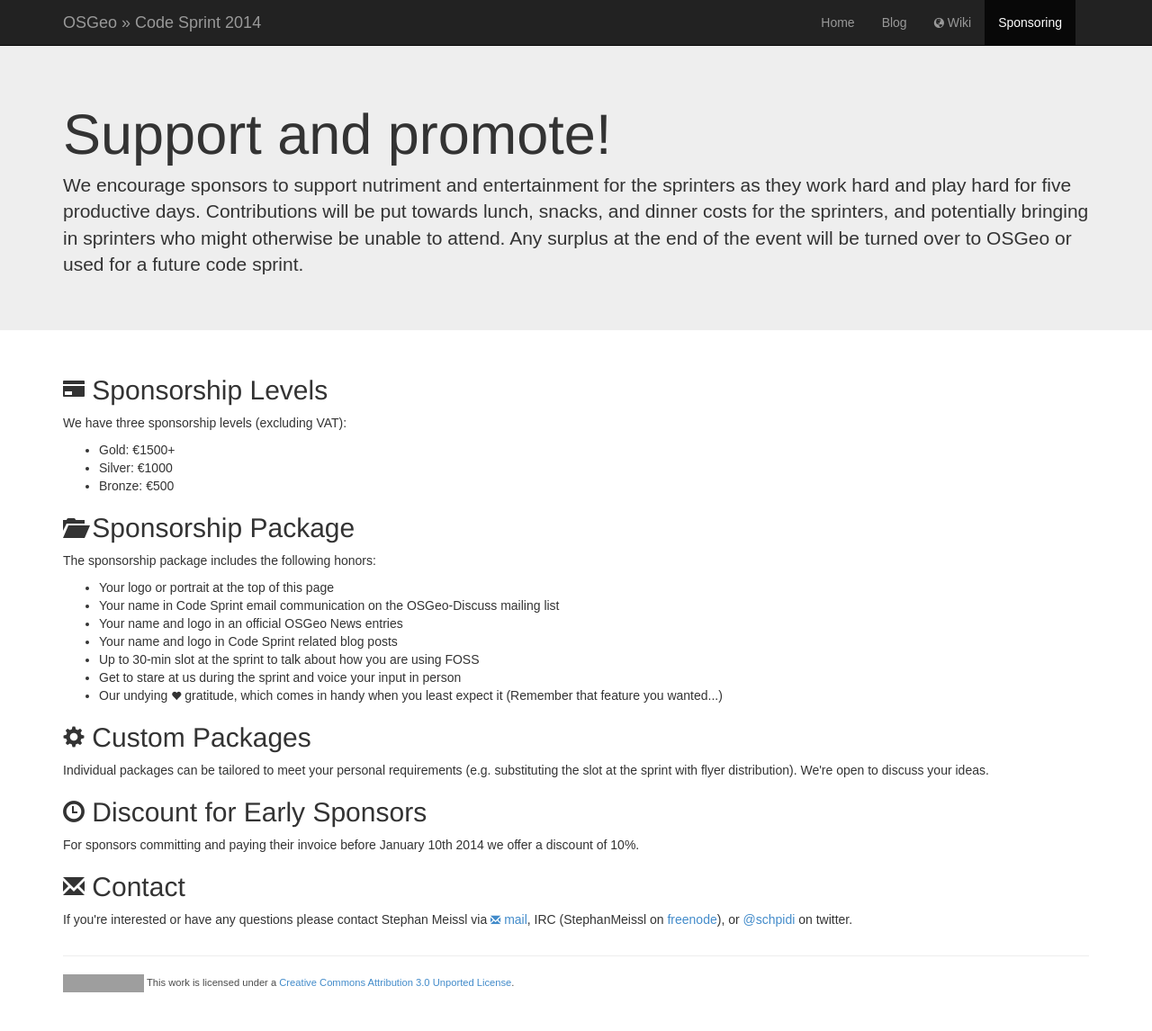
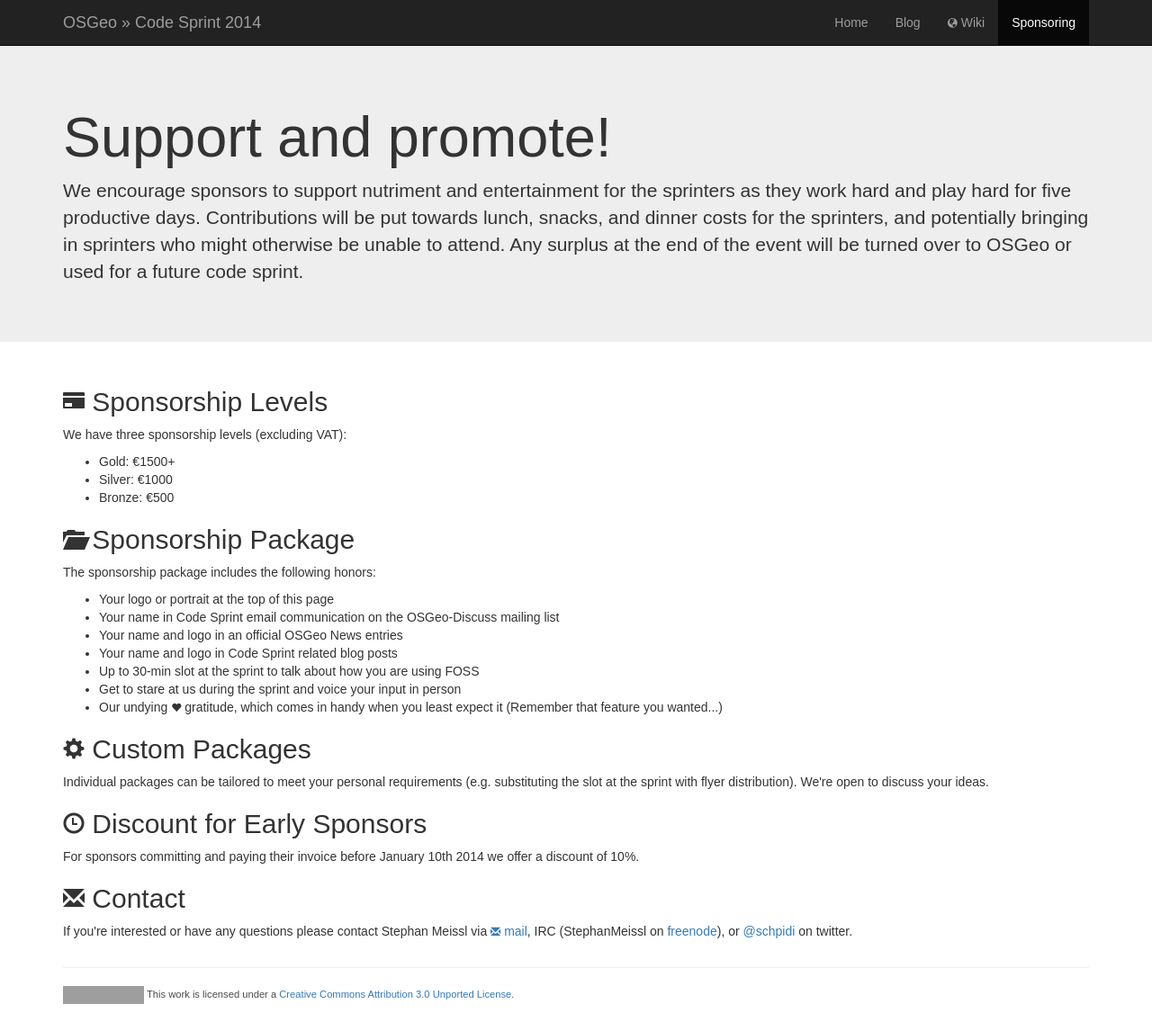
Before and after one commit to EOX-A/vienna_code_sprint_2014, a Jekyll site: the page built from sponsoring.html, in a window 1280 px wide and 1146 px high. Shown: the whole window at 90% size. Built offline with Jekyll 4.4.1, drawn with Linux system fonts in a browser that asks for light colours; nearby versions of some CDN libraries; some web fonts are replaced; Markdown is read by kramdown in place of the engine named in the settings; a script that is not in the unit is left out; grey boxes are pictures that could not be loaded.

Commit message:
Switched to bootstrap and font-awesome from CDN
Signed-off-by: Marko Locher <marko@locher.at>

```diff
--- a/_layouts/default.html
+++ b/_layouts/default.html
@@ -18,19 +18,19 @@
         <!-- syntax highlighting CSS -->
         <link rel="stylesheet" href="{{ site.baseurl}}/css/syntax.css">
 
-        <!-- Bootstrap -->
-        <link href="{{ site.baseurl}}/bootstrap/css/bootstrap.min.css" rel="stylesheet" type="text/css" media="screen">
+        <!-- Bootstrap  & Font Awesome -->
+        <link href="//netdna.bootstrapcdn.com/bootstrap/3.0.2/css/bootstrap.min.css" rel="stylesheet" type="text/css" media="screen">
+        <link href="//netdna.bootstrapcdn.com/font-awesome/4.0.2/css/font-awesome.min.css" rel="stylesheet">
 
         <!-- Leaflet -->
-        <script src="http://cdn.leafletjs.com/leaflet-0.6.4/leaflet.js"></script>
-        <link rel="stylesheet" href="http://cdn.leafletjs.com/leaflet-0.6.4/leaflet.css" />
+        <script src="//cdn.leafletjs.com/leaflet-0.6.4/leaflet.js"></script>
+        <link rel="stylesheet" href="//cdn.leafletjs.com/leaflet-0.6.4/leaflet.css" />
         <!--[if lte IE 8]>
-            <link rel="stylesheet" href="http://cdn.leafletjs.com/leaflet-0.6.4/leaflet.ie.css" />
+            <link rel="stylesheet" href="//cdn.leafletjs.com/leaflet-0.6.4/leaflet.ie.css" />
         <![endif]-->
 
         <!-- Custom CSS -->
         <link rel="stylesheet" href="{{ site.baseurl}}/css/main.css">
-
         <link rel="stylesheet" href="/assets/segelgruppe-22500187dbaec44e13f15b47464b5c8c.css">
         <link rel="stylesheet" type="text/css" href="http://fonts.googleapis.com/css?family=Droid+Sans:400,700">
         <link rel="stylesheet" type="text/css" href="http://fonts.googleapis.com/css?family=Droid+Serif">
@@ -74,6 +74,6 @@
 
         <!-- Bootstrap -->
         <script src="//code.jquery.com/jquery.js" type="text/javascript"></script>
-        <script src="{{ site.baseurl}}/bootstrap/js/bootstrap.min.js" type="text/javascript"></script>
+        <script src="//netdna.bootstrapcdn.com/bootstrap/3.0.2/js/bootstrap.min.js" type="text/javascript"></script>
     </body>
 </html>
```
